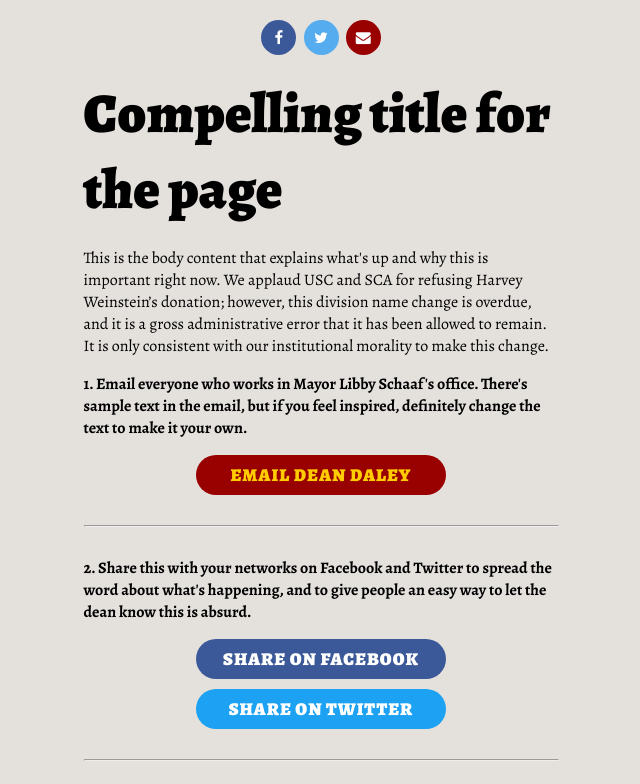
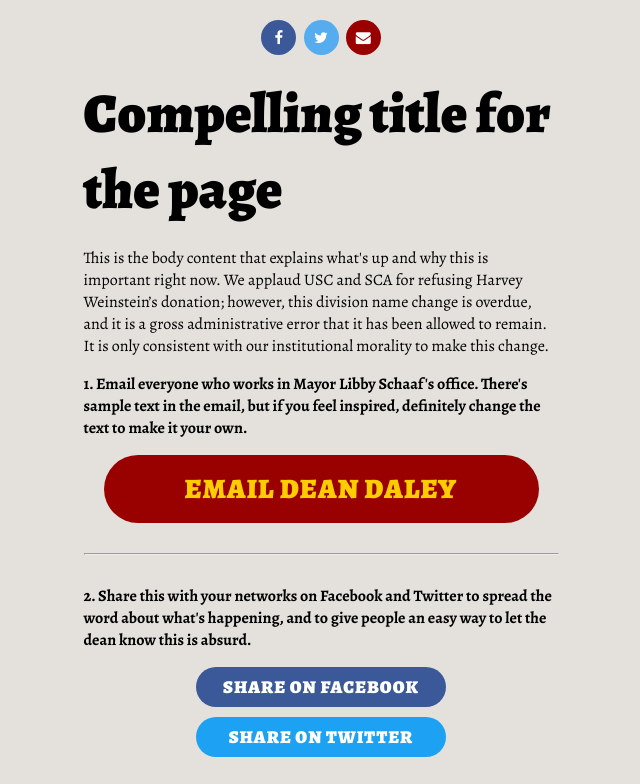
Before and after one commit to DigitalCharlie/deardeandaley, a plain HTML site: page index.html in a window 1280 px wide. Shown: the top 784 px of the page, without its empty margins (319-959 px from the left). Drawn offline with nearby package versions, Linux system fonts and the light colour scheme; a web font is replaced by a local one.

Commit message:
big button

```diff
--- a/css/deardeandaley.css
+++ b/css/deardeandaley.css
@@ -148,6 +148,13 @@
 
 /* Share Buttons */
 
+    #emailthedean {
+        background:#990000;
+        color:#FFCC00;
+        border-radius:50px;
+        font-size:1.5em;
+    }
+
     .fa {
         padding: 10px;
         font-size: 15px !important;
@@ -260,11 +267,6 @@
         background: #ec476b;
     }
 
-    .emailthedean {
-        background:#990000;
-        color:#FFCC00;
-    }
-
 /* MODALS */
 
     .modal {
@@ -363,6 +365,12 @@
 
     /* button styles */
 
+        #emailthedean {
+            width:375px;
+            padding:15px 30px;
+            font-size:1.75em;
+        }
+
         .share-button, .button {
             width: 250px;
             margin: 10px auto;
```
